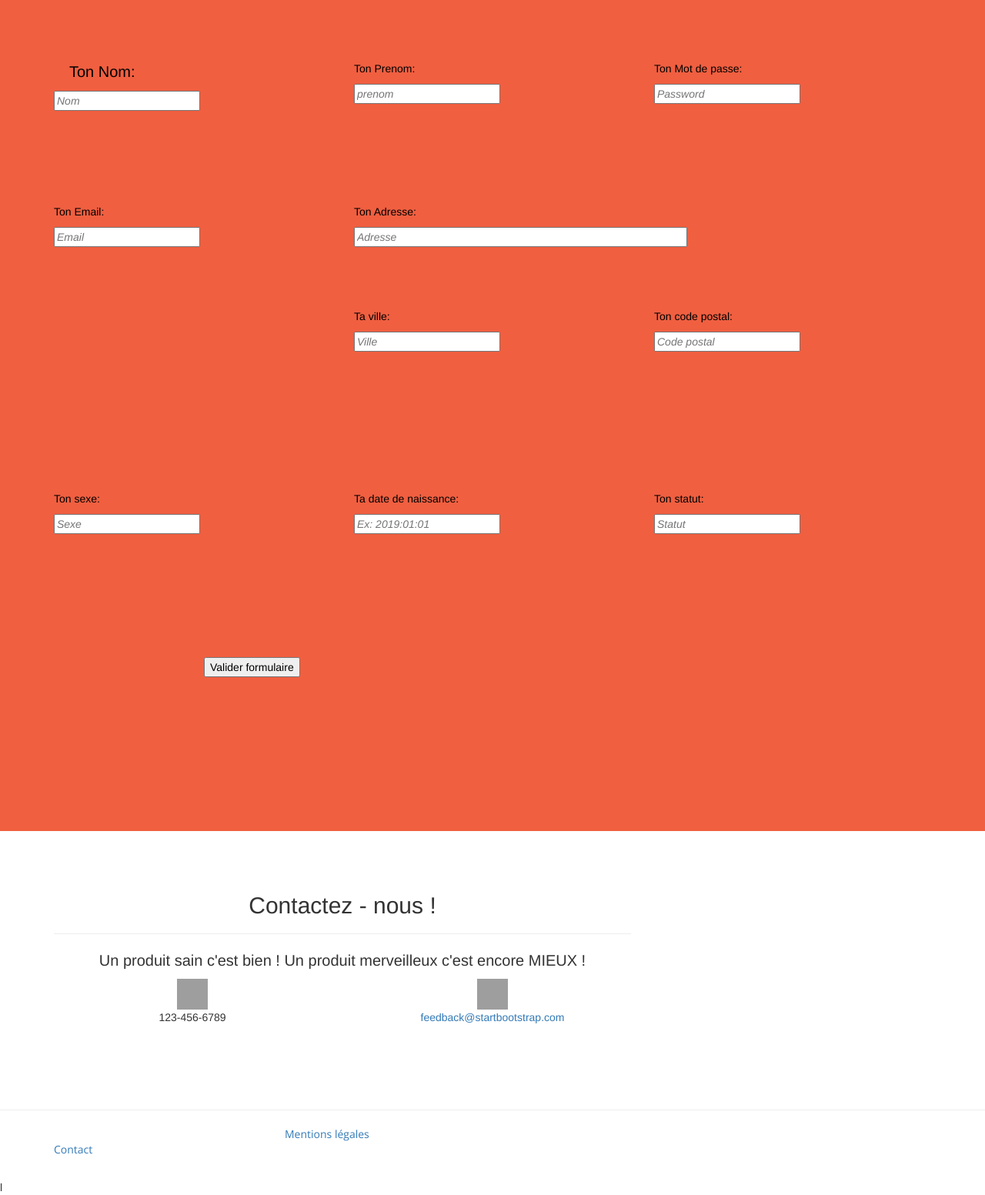
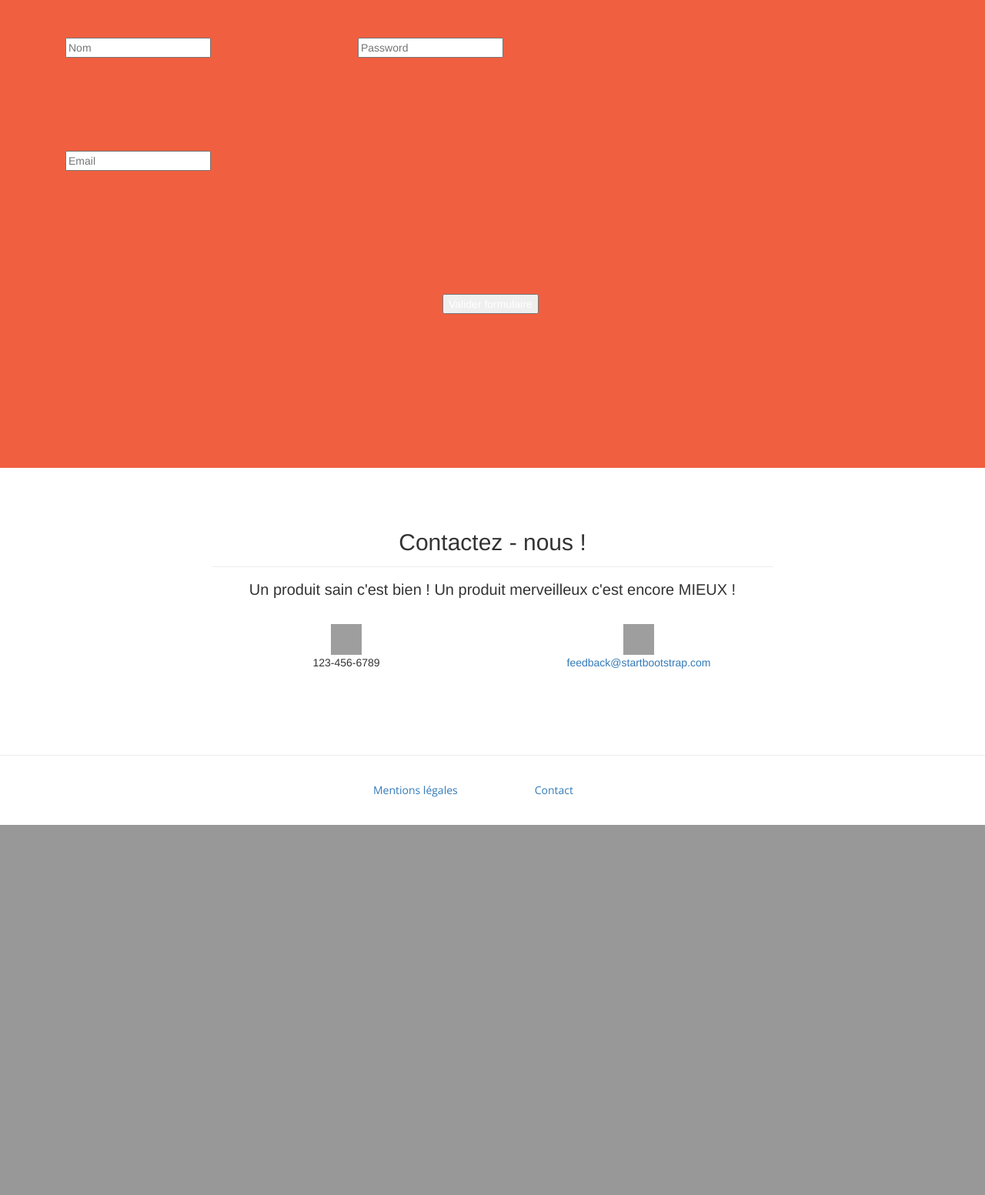
Before and after one commit to pastrouveedespeudo/plateforme-nutella-miam-miam, a Django app: template aacount/template/pages/inscription.html in a window 1280 px wide. Shown: the part 1481-3034 px from the top of the page at 77% size. After the commit the page ends 2553 px from the top, so only its background shows below. Run offline with Django 3.2, Linux system fonts and the light colour scheme; the template is opened without the code that fills it, so the values that code supplies are empty; some libraries are stand-ins or nearby versions; grey boxes are pictures that could not be loaded.

Commit message:
Update inscription.html

```diff
--- a/aacount/template/pages/inscription.html
+++ b/aacount/template/pages/inscription.html
@@ -1,4 +1,6 @@
-{%load static%}
+
+
+
 <!DOCTYPE html>
 <html lang="en">
 
@@ -27,7 +29,7 @@
 
   <!-- Custom styles for this template -->
 
-  <link href="/static/css/home.css" rel="stylesheet">
+  <link href="/static/css/inscription.css" rel="stylesheet">
 
 
   <script src="https://ajax.googleapis.com/ajax/libs/jquery/1.9.1/jquery.min.js"></script>
@@ -49,93 +51,33 @@
 
 
 
-    <style>#inputChercher{
-            text-align:center;
-            margin-top:12px;
-            background: #A9A9A9;
-            border: 1px solid;
-            font-style:italic;
-            }
-            #deco{
-            background-size: cover;
-            margin-left:15px;
-            width: 50x;
-            height: 50px;
-            }
-    </style>
-
 
     <div class="container-fluid" id="Menu-TOP">
         <div class="row" id="row1">
 
            <div class="col-md-7" id="block">
-
-              <a href='/'>
-                <img  id="pur_beurre_logo" src="{% static 'img/portfolio/menu-haut/pur_beurre.png' %}">
-              </a>
+              <a href='/'><img  id="pur_beurre_logo" src="/static/img/portfolio/menu-haut/pur_beurre.png"></a>
               <a  id="nom">Pur Beurre</a>
-
            </div>
 
            <div class="col-md-5" id="block2">
                <div id="droiteMenuTop">
-
-                   <a>
-                     <input id="inputChercher" type="text" placeholder="Chercher"/>
-                   </a>
-
-                   <a href='/account/mon_compte' OnMouseOver="document.all.texte.innerText='Mon compte !'">
-                     <img id="compte" src="{% static 'img/portfolio/menu-haut/compte.png' %}">
-                   </a>
-
-                   <a href='/mes_aliments/mes_aliments' OnMouseOver="document.all.texte.innerText='Mes Aliments !'">
-                     <img id="carotte" src="{% static 'img/portfolio/menu-haut/carotte.png' %}"
-                   </a>
-
-                   <a href='/account/login' OnMouseOver="document.all.texte.innerText='Se connecter !'">
-                     <img id="login" src="{% static 'img/portfolio/menu-haut/login.png' %}">
-                   </a>
-
-                   <a href='/account/inscription' OnMouseOver="document.all.texte.innerText='S\'inscrire !'">
-                     <img id="inscription" src="{% static 'img/portfolio/menu-haut/inscription2.png' %}">
-                   </a>
-
-                   <a OnMouseOver="document.all.texte.innerText='Se deconnecter !'">
-                     <img id="deco" src="{% static 'img/portfolio/menu-haut/deco.png' %}">
-                   </a>
-
-                   <center><p id="texte"><br></p></center>
-
+                   <a><input id="inputChercher" type="text" placeholder="Chercher"/></a>
+                   <a href='/mon_compte'><img id="compte" src="/static/img/portfolio/menu-haut/compte.png"></a>
+                   <a href='/mes_aliments'><img id="carotte" src="/static/img/portfolio/menu-haut/carotte.png"></a>
+                   <a href='/login'><img id="login" src="/static/img/portfolio/menu-haut/login.png"></a>
+                   <a href='/inscription'><img id="inscription" src="/static/img/portfolio/menu-haut/inscription2.png"></a>
+                   <a><img id="deco" src="/static/img/portfolio/menu-haut/deco.png"></a>
                </div>
            </div>
         </div>
-      </div>
+        </div>
 
 
 
 
-  <style>
-    #yo{
-    color: rgba(51, 51, 0);
-    background-color: rgba(255, 153, 102);
-    }
-  </style>
 
-  <header class="masthead text-center d-flex">
-
-    <div class="container my-auto">
-
-      <center><div class="col-xs-12 col-lg-12">
-         <h1 id="yo">
-
-            <strong> Registration &nbsp; &nbsp;  Inscription &nbsp; &nbsp;  Anmeldung &nbsp; &nbsp; iscrizione</strong>
-
-          </h1>
-      </div></center>
-
-    </div>
-
-  </header>
+  <header class="masthead text-center d-flex"></header>
 
 
 
@@ -143,37 +85,30 @@
 
   <section class="bg-primary" id="about">
 
-
+  {% csrf_token %}
     <form  method="post">
-
+    {% csrf_token %}
     <div class="container" id="con">
+    {% csrf_token %}
         <div class="row">
 
-
+        {% csrf_token %}
           <div class="col-lg-4 col-sm-12">
-              <style>#nom{color:black;}</style>
-              <p id="nom">Ton Nom:</p>
+          {% csrf_token %}
               <input type="hidden" name="csrfmiddlewaretoken" value="YdQEaM9QQILhfKrMQSMBXy6MNqNQJHmpXTCCcXIRRhSynbl7zVoCxkNdtWjHGSUH">
-              <input type="text" name="nom" placeholder="Nom" maxlength="255" required id="id_nom" style="font-style:italic">
-
+              {% csrf_token %}
+              <input type="text" name="nom" placeholder="Nom" maxlength="255" required id="id_nom">
+     {% csrf_token %}
           </div>
 
 
-        <div class="col-lg-4 col-sm-12">
-              <style>#prenom{color:black;}</style>
-              <p id="prenom">Ton Prenom:</p>
+          {% csrf_token %}
+          <div class="col-lg-4 col-sm-12">
+ {% csrf_token %}
               <input type="hidden" name="csrfmiddlewaretoken" value="YdQEaM9QQILhfKrMQSMBXy6MNqNQJHmpXTCCcXIRRhSynbl7zVoCxkNdtWjHGSUH">
-              <input type="text" name="prenom" placeholder="prenom" maxlength="255" required id="id_prenom" style="font-style:italic">
-
-        </div>
-
-
-          <div class="col-lg-4 col-sm-12">
-              <style>#mdp{color:black;}</style>
-              <p id="mdp">Ton Mot de passe:</p>
-              <input type="hidden" name="csrfmiddlewaretoken" value="YdQEaM9QQILhfKrMQSMBXy6MNqNQJHmpXTCCcXIRRhSynbl7zVoCxkNdtWjHGSUH">
-              <input type="text" name="password" placeholder="Password" maxlength="255" required id="id_password" style="font-style:italic">
-
+              {% csrf_token %}
+              <input type="text" name="password" placeholder="Password" maxlength="255" required id="id_password">
+            {% csrf_token %}
         </div>
      </div>
 
@@ -192,106 +127,24 @@
 
 
     <br><br><br><br>
+    {% csrf_token %}
     <div class="container" id="con">
+    {% csrf_token %}
       <div class="row">
-
+        {% csrf_token %}
         <div class="col-lg-4 col-sm-12">
-            <style>#Email{color:black;}</style>
-            <p id="Email">Ton Email:</p>
+             {% csrf_token %}
             <input type="hidden" name="csrfmiddlewaretoken" value="YdQEaM9QQILhfKrMQSMBXy6MNqNQJHmpXTCCcXIRRhSynbl7zVoCxkNdtWjHGSUH">
-            <input type="text" name="email" placeholder="Email"  maxlength="255" required id="id_email" style="font-style:italic">
+            {% csrf_token %}
+            <input type="text" name="email" placeholder="Email" maxlength="255" required id="id_email">
 
         </div>
 
 
-        <div class="col-lg-8 col-sm-12">
-              <style>#adresse{color:black;}</style>
-              <p id="adresse">Ton Adresse:</p>
-              <input type="hidden" name="csrfmiddlewaretoken" value="YdQEaM9QQILhfKrMQSMBXy6MNqNQJHmpXTCCcXIRRhSynbl7zVoCxkNdtWjHGSUH">
-              <input type="text" name="addresse" placeholder="Adresse" size="50" maxlength="400" required id="id_addresse" style="font-style:italic">
-
-        </div>
 
       </div>
     </div>
-    <br>
-    <center></center>
-    <br><br><br>
-    <div class="container" id="con">
-      <div class="row">
 
-         <div class="col-lg-4 col-sm-12"></div>
-
-         <div class="col-lg-4 col-sm-12">
-              <style>#ville{color:black;}</style>
-              <p id="ville">Ta ville:</p>
-              <input type="hidden" name="csrfmiddlewaretoken" value="YdQEaM9QQILhfKrMQSMBXy6MNqNQJHmpXTCCcXIRRhSynbl7zVoCxkNdtWjHGSUH">
-              <input type="text" name="ville" placeholder="Ville" maxlength="255" required id="id_ville" style="font-style:italic">
-
-         </div>
-
-          <div class="col-lg-4 col-sm-12">
-              <style>#code{color:black;}</style>
-              <p id="code">Ton code postal:</p>
-              <input type="hidden" name="csrfmiddlewaretoken" value="YdQEaM9QQILhfKrMQSMBXy6MNqNQJHmpXTCCcXIRRhSynbl7zVoCxkNdtWjHGSUH">
-              <input type="text" name="code_postale" placeholder="Code postal" maxlength="255" required id="id_code_postale" style="font-style:italic">
-
-          </div>
-
-        </div>
-    </div>
-
-
-
-    <br><br>
-    <div class="container" id="con">
-      <div class="row">
-
-         <div class="col-lg-3 col-sm-12"></div>
-
-         <div class="col-lg-3 col-sm-12"></div>
-
-
-         <div class="col-lg-6 col-sm-12">
-
-         </div>
-      </div>
-    </div>
-
-
-
-    <br><br><br><br><br><br><br>
-    <div class="container" id="con">
-      <div class="row">
-
-        <div class="col-lg-4 col-sm-12">
-              <style>#sexe{color:black;}</style>
-              <p id="sexe">Ton sexe:</p>
-              <input type="hidden" name="csrfmiddlewaretoken" value="YdQEaM9QQILhfKrMQSMBXy6MNqNQJHmpXTCCcXIRRhSynbl7zVoCxkNdtWjHGSUH">
-              <input type="text" name="sexe" placeholder="Sexe" maxlength="8" required id="id_sexe" style="font-style:italic">
-
-        </div>
-
-
-        <div class="col-lg-4 col-sm-12">
-              <style>#naissance{color:black;}</style>
-              <p id="naissance">Ta date de naissance:</p>
-              <input type="hidden" name="csrfmiddlewaretoken" value="YdQEaM9QQILhfKrMQSMBXy6MNqNQJHmpXTCCcXIRRhSynbl7zVoCxkNdtWjHGSUH">
-              <input type="text" name="date" placeholder="Ex: 2019:01:01" required id="id_date" style="font-style:italic">
-
-        </div>
-
-        <div class="col-lg-4 col-sm-12">
-              <style>#statut{color:black;}</style>
-              <p id="statut">Ton statut:</p>
-              <input type="hidden" name="csrfmiddlewaretoken" value="YdQEaM9QQILhfKrMQSMBXy6MNqNQJHmpXTCCcXIRRhSynbl7zVoCxkNdtWjHGSUH">
-              <input type="text" name="statut" placeholder="Statut" maxlength="255" required id="id_statut" style="font-style:italic">
-
-        </div>
-
-
-      </div>
-    </div>
 
 
     <br><br><br><br><br><br><br><br>
@@ -301,11 +154,11 @@
         <div class="col-lg-2 col-sm-12"></div>
 
         <div class="col-lg-8 col-sm-12">
-
-          <style>#Nombuttonvalider{color:black;}</style>
-
+        {% csrf_token %}
           <input type="hidden" name="csrfmiddlewaretoken" value="YdQEaM9QQILhfKrMQSMBXy6MNqNQJHmpXTCCcXIRRhSynbl7zVoCxkNdtWjHGSUH">
+          {% csrf_token %}
           <input type="submit" id="Nombuttonvalider" value="Valider formulaire"><br><br>
+          {% csrf_token %}
 
         </div>
 
@@ -418,31 +271,3 @@
 
 
 </script>
-
-
-
-
-
-
-
-
-
-
-
-
-
-
-
-
-
-
-
-
-
-
-
-
-
-
-
-l
```
